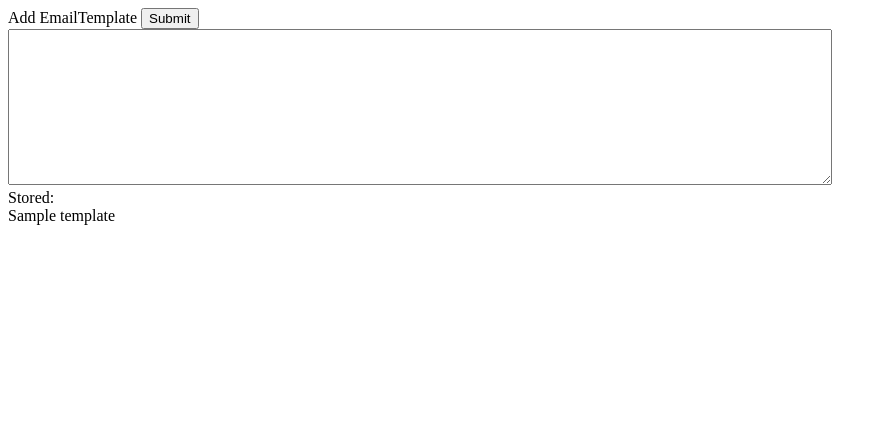
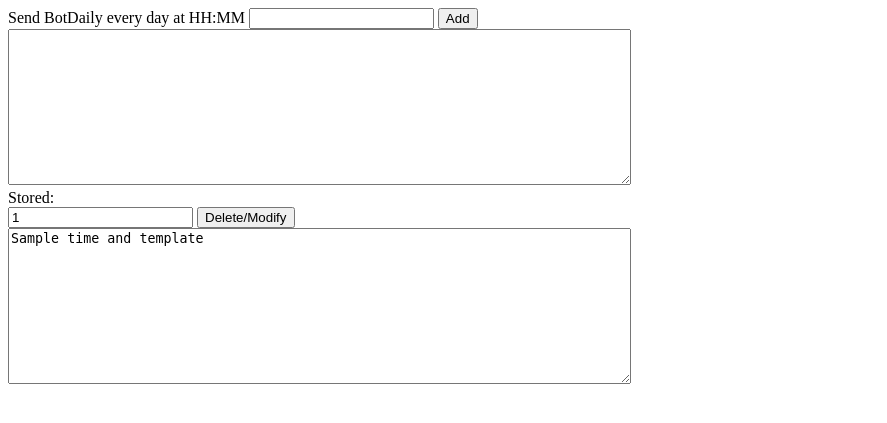
Before and after one commit to yx-z/BotDailyServer, a Flask app: template templates/index.html in a window 1280 px wide. Shown: the top 423 px of the page, without its empty margins (0-887 px from the left). Run offline with Flask 2, Linux system fonts and the light colour scheme; the template is opened without the code that fills it: most values are stand-ins (such as "Sample title", 1, 10 or a date in 2020); parts of the project's set-up code (start-up, migrations or seed data) failed here and were passed over.

Commit message:
Setup flask operations

```diff
--- a/app.py
+++ b/app.py
@@ -1,10 +1,11 @@
-from flask import Flask, render_template, request
+import datetime
+import logging
+
+from flask import Flask, render_template, request, redirect
 
 app = Flask(__name__)
-PORT = 8000
-DEBUG = True
 
-TEMPLATES = []
+TEMPLATES = {}
 
 
 @app.route("/")
@@ -14,10 +15,36 @@ def home_page():
 
 @app.route("/add_email_template", methods=["POST"])
 def add_email_template():
-    t = request.form["email_template"]
-    TEMPLATES.append(t)
-    return home_page()
+    time = request.form["time"]
+    template = request.form["email_template"]
+
+    TEMPLATES[str(len(TEMPLATES))] = (time, template)
+    return redirect("/")
+
+
+@app.route("/remove_email_template", methods=["POST"])
+def remove_email_template():
+    uid = request.form["uid"]
+    modified_time = request.form["time"]
+    modified_template = request.form["email_template"]
+    if uid in TEMPLATES:
+        if len(modified_time) == 0 or len(modified_template) == 0:
+            del TEMPLATES[uid]
+        else:
+            TEMPLATES[uid] = (modified_time, modified_template)
+    return redirect("/")
 
 
 if __name__ == "__main__":
-    app.run(port=PORT, debug=DEBUG)
+    logging.basicConfig(
+        level=logging.INFO,
+        format="%(asctime)s %(levelname)-10s %(message)s",
+        datefmt="%Y/%m/%d %H:%M:%S",
+        handlers=[
+            logging.FileHandler(
+                f"log/{datetime.datetime.today().strftime('%Y%m%d')}.log"
+            ),
+            logging.StreamHandler(),
+        ]
+    )
+    app.run()
--- a/templates/index.html
+++ b/templates/index.html
@@ -2,15 +2,26 @@
 {% block content %}
     <div>
         <form method="post" action="{{ url_for('add_email_template') }}">
-            <div>Add EmailTemplate <input type="submit" value="Submit"></div>
-            <textarea name="email_template" rows="10" cols="100"></textarea>
+            <div>Send BotDaily every day at HH:MM
+                <input type="text" name="time">
+                <input type="submit" value="Add"></div>
+            <textarea name="email_template" rows="10" cols="75"></textarea>
         </form>
     </div>
 
     Stored:
     <div>
-        {% for template in templates %}
-            <div>{{ template }}</div>
+        {% for uid, time_and_template in templates.items() %}
+            <form method="post" action="{{ url_for('remove_email_template') }}">
+                <div>
+                    <input type="text" name="time"
+                           value="{{ time_and_template[0] }}">
+                    <input type="submit" value="Delete/Modify">
+                    <input type="hidden" name="uid" value="{{ uid }}">
+                </div>
+                <textarea name="email_template" rows="10"
+                          cols="75">{{ time_and_template[1] }}</textarea>
+            </form>
         {% endfor %}
     </div>
 {% endblock %}
```
Also changed, not shown: 1 other file.
